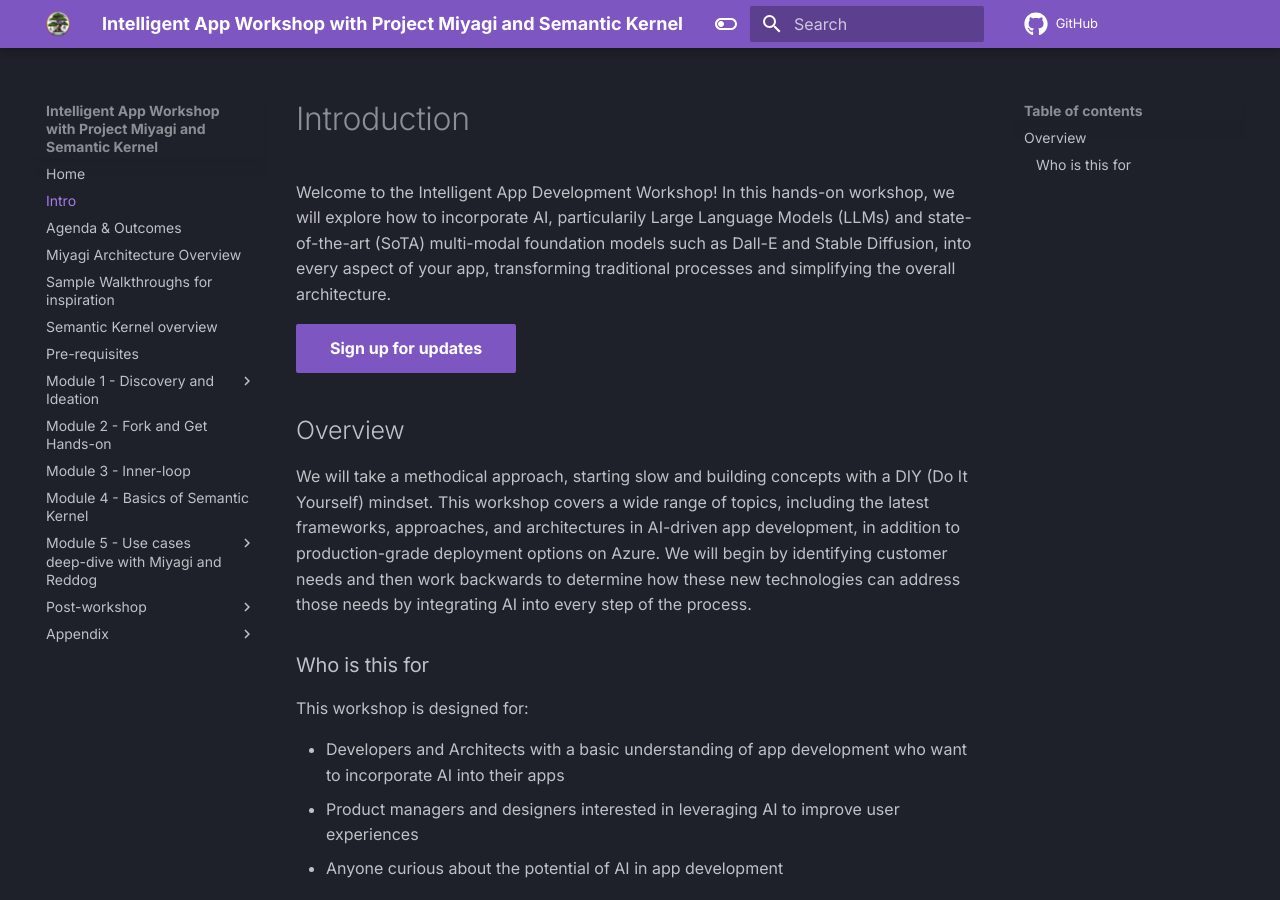
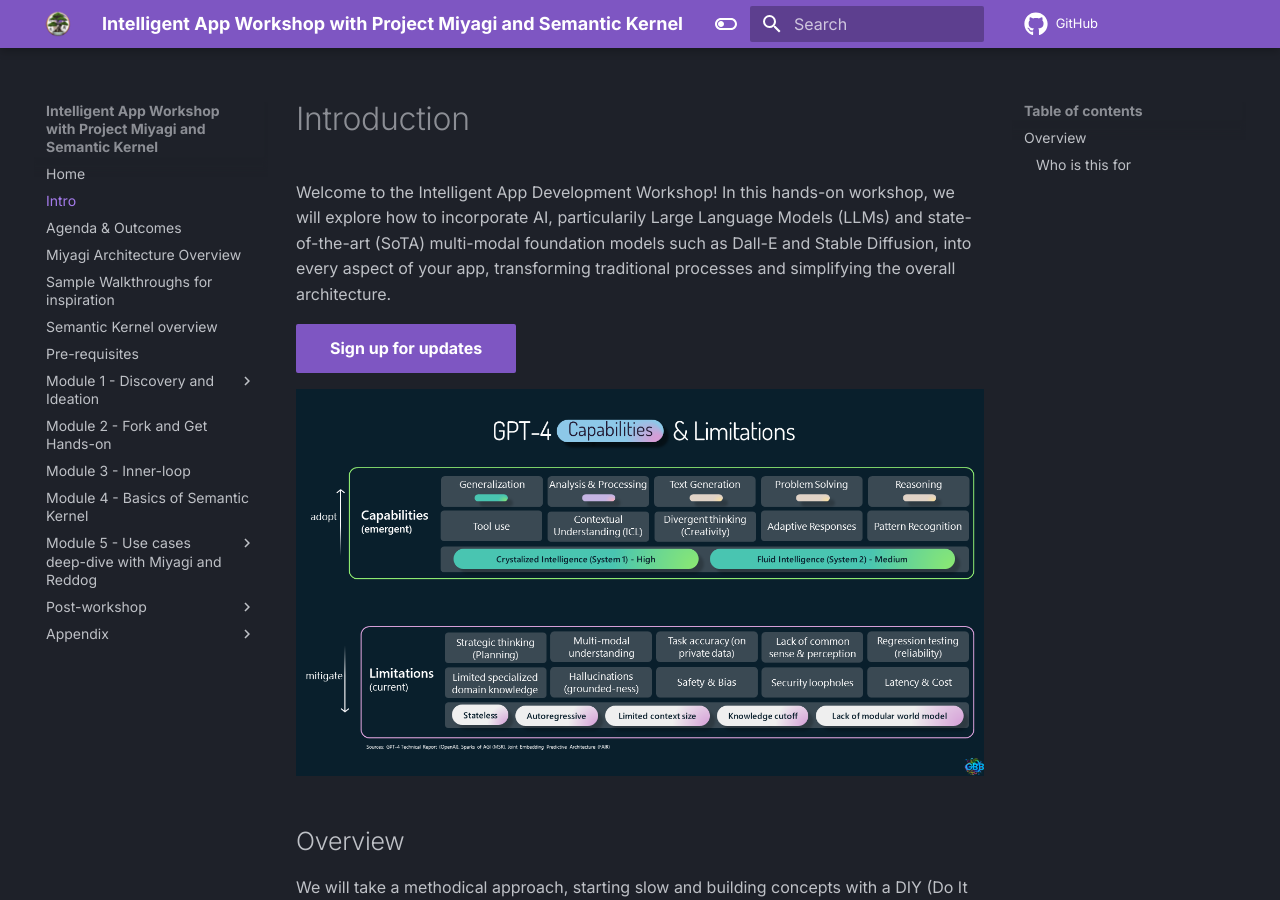
Before and after one commit to Azure/intelligent-app-workshop, an MkDocs documentation site: the page built from docs/wksp/00-intro/index.md, in a window 1280 px wide and 900 px high. Built offline with MkDocs 1.6.1 and Material for MkDocs 9.7.7, drawn with Linux system fonts in a browser that asks for light colours; comment, search, counter and statistics services are not loaded.

Commit message:
add gpt-4 capabilities

```diff
--- a/docs/wksp/00-intro/index.md
+++ b/docs/wksp/00-intro/index.md
@@ -3,6 +3,8 @@
 Welcome to the Intelligent App Development Workshop! In this hands-on workshop, we will explore how to incorporate AI, particularily Large Language Models (LLMs) and state-of-the-art (SoTA) multi-modal foundation models such as Dall-E and Stable Diffusion, into every aspect of your app, transforming traditional processes and simplifying the overall architecture.
 
 [Sign up for updates](https://forms.office.com/r/rLds2s8RH1){ :target="_blank" .md-button .md-button--primary }
+
+![gpt4-capabilities](../../assets/images/gpt4-capabilities.PNG)
 
 ## Overview
 
```
Also changed, not shown: docs/assets/images/gpt4-capabilities.PNG (added), docs/assets/images/use-cases-slide.png.
